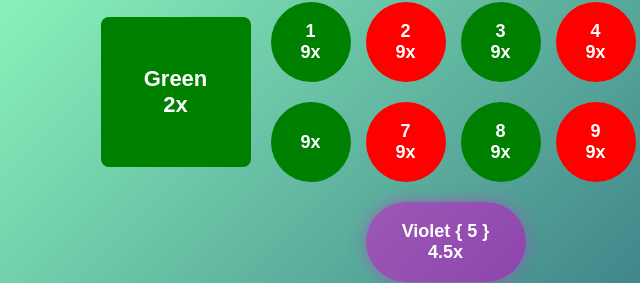
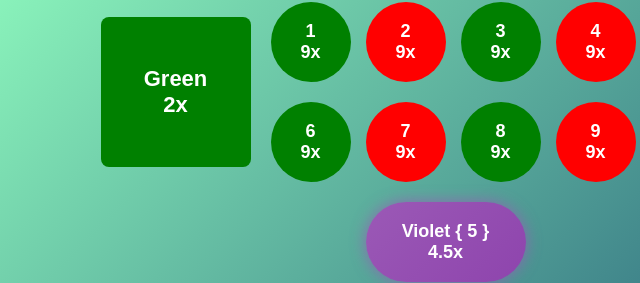
Before and after one commit to kanika-1007/SethColorPredictionFrontened, a website: page dashboard.html in a window 1280 px wide. Shown: the part 135-418 px from the top of the page, 187-827 px from the left. Drawn offline with Linux system fonts and the light colour scheme; no server answers.

Commit message:
Update dashboard.html

```diff
--- a/dashboard.html
+++ b/dashboard.html
@@ -71,7 +71,7 @@
 
             <!-- Row 2 -->
             <div class="row">
-                <a class="block green"6 <span class="multiplier">9x</span></a>
+                <a class="block green">6 <span class="multiplier">9x</span></a>
                 <a class="block red">7 <span class="multiplier">9x</span></a>
                 <a class="block green">8 <span class="multiplier">9x</span></a>
                 <a class="block red">9 <span class="multiplier">9x</span></a>
```
